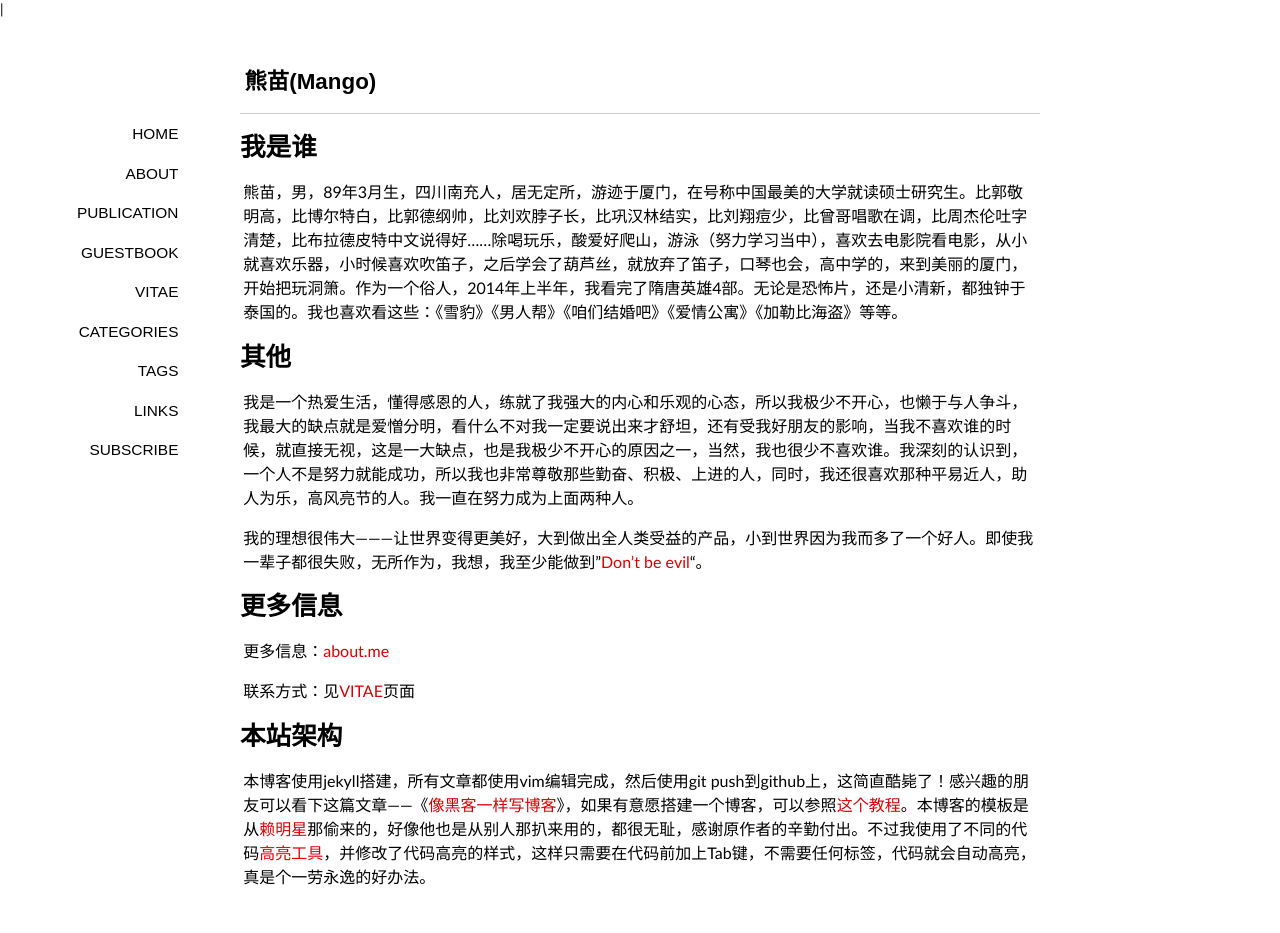
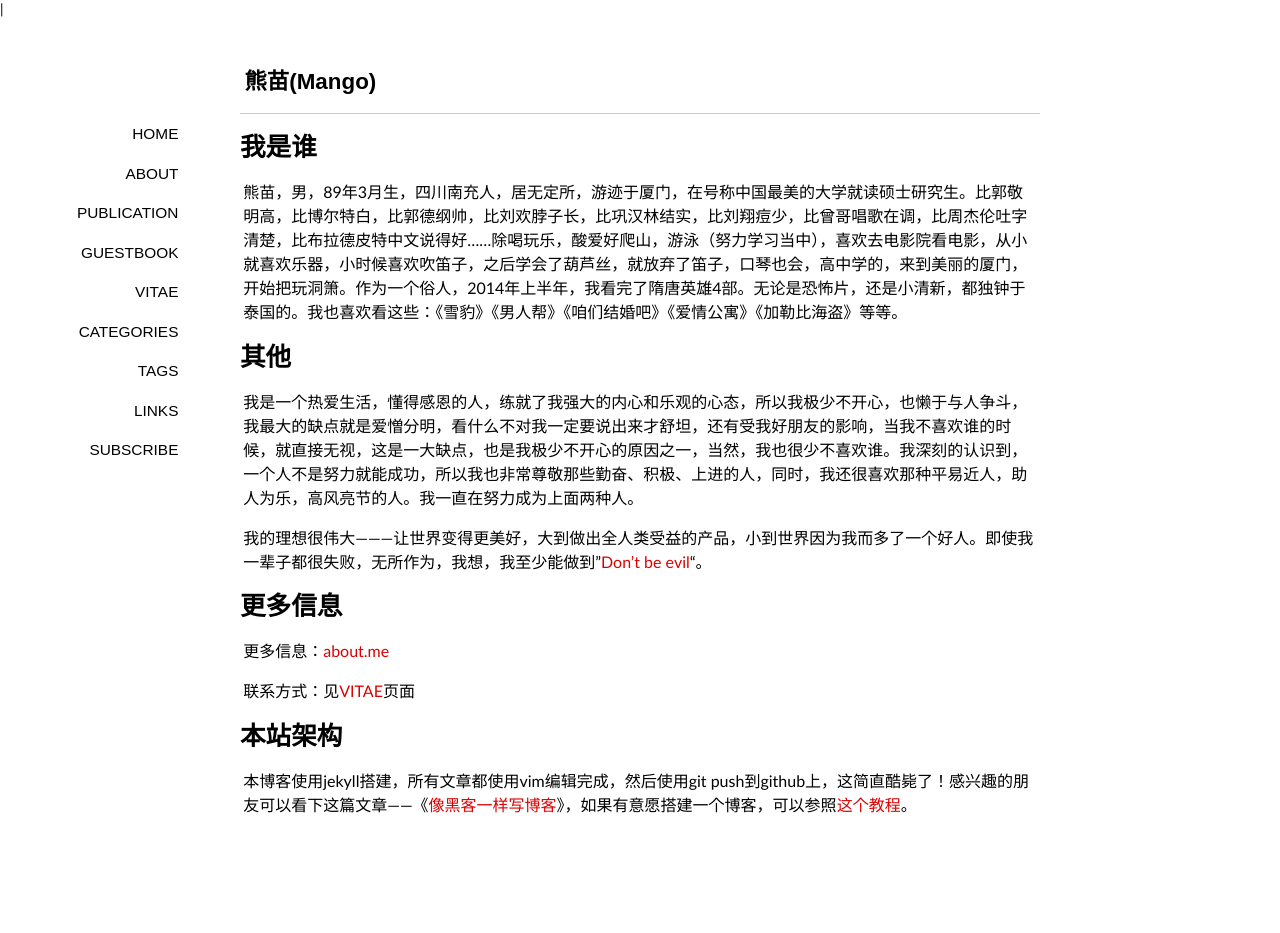
Before and after one commit to miaoxiong/blog, a Jekyll site: the page built from about/index.md, in a window 1280 px wide. Built offline with Jekyll 4.4.1, drawn with Linux system fonts in a browser that asks for light colours; some web fonts are replaced; Markdown is read by kramdown in place of the engine named in the settings; comment, search, counter and statistics services are not loaded; after the commit the page ends 900 px from its top, so only the background shows below that.

Commit message:
Update index.md

```diff
--- a/about/index.md
+++ b/about/index.md
@@ -26,7 +26,7 @@ pagetitle: 成长的过程是曲折的，我微笑面对
 
 #本站架构
 
-本博客使用jekyll搭建，所有文章都使用vim编辑完成，然后使用git push到github上，这简直酷毙了！感兴趣的朋友可以看下这篇文章——《[像黑客一样写博客][2]》，如果有意愿搭建一个博客，可以参照[这个教程][3]。本博客的模板是从[赖明星][1]那偷来的，好像他也是从别人那扒来用的，都很无耻，感谢原作者的辛勤付出。不过我使用了不同的代码[高亮工具][4]，并修改了代码高亮的样式，这样只需要在代码前加上Tab键，不需要任何标签，代码就会自动高亮，真是个一劳永逸的好办法。
+本博客使用jekyll搭建，所有文章都使用vim编辑完成，然后使用git push到github上，这简直酷毙了！感兴趣的朋友可以看下这篇文章——《[像黑客一样写博客][2]》，如果有意愿搭建一个博客，可以参照[这个教程][3]。
 
 [1]: http://mingxinglai.com
 [2]: http://tom.preston-werner.com/2008/11/17/blogging-like-a-hacker.html
```
